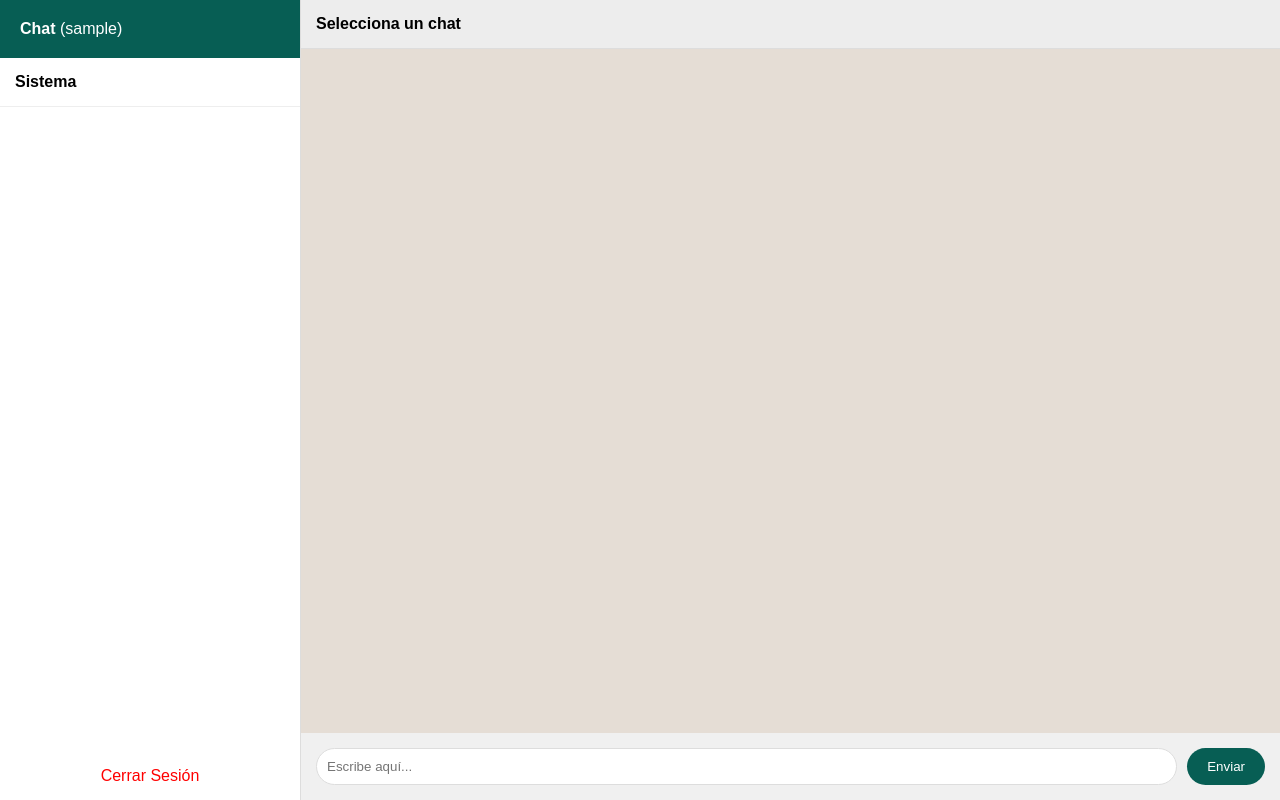
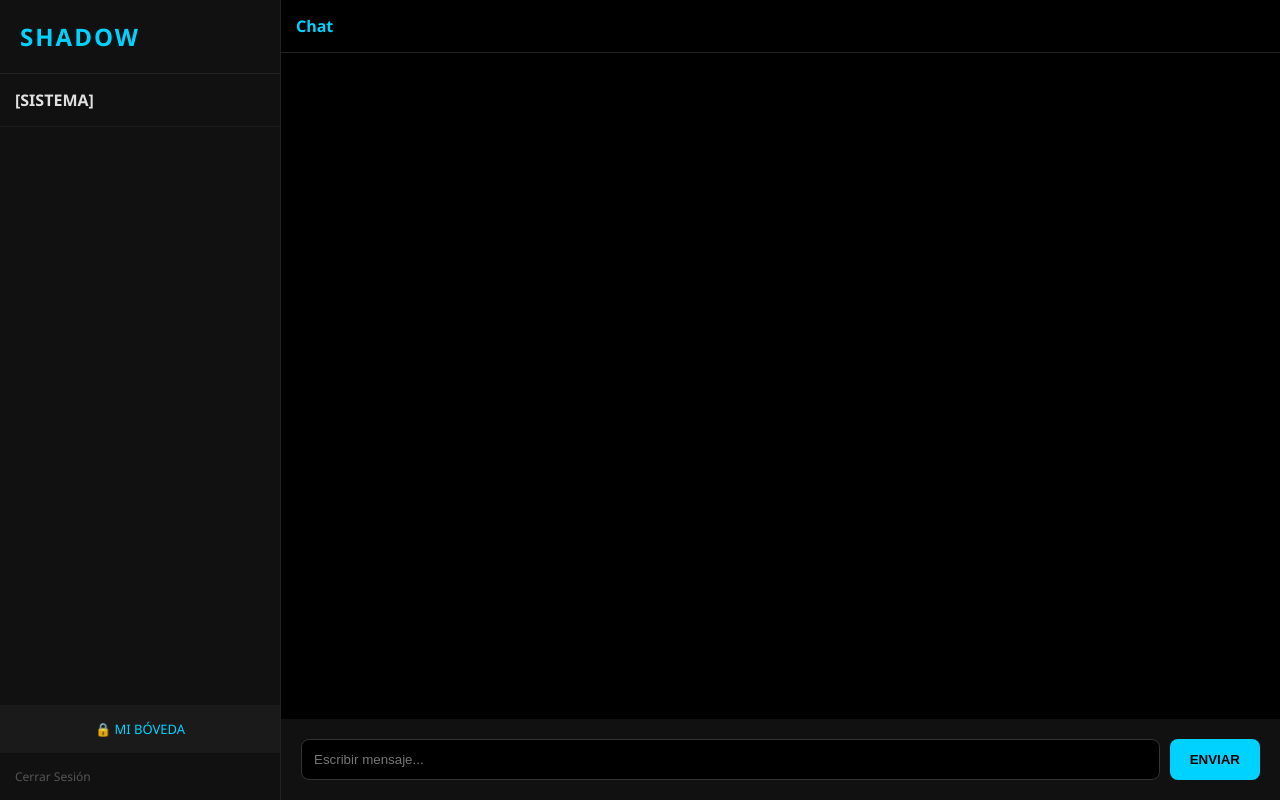
Before and after one commit to shadow345340/chat-oficial-de-shadow, a Flask app: page / in a window 1280 px wide. Run offline with Flask 3, Linux system fonts and the light colour scheme; the visitor is signed in with stand-in values (Sample User, id 1); some libraries are stand-ins or nearby versions.

Commit message:
Update chat.html

```diff
--- a/templates/chat.html
+++ b/templates/chat.html
@@ -1,79 +1,65 @@
 <!DOCTYPE html>
-<html lang="es">
+<html>
 <head>
-    <meta charset="UTF-8">
     <meta name="viewport" content="width=device-width, initial-scale=1.0">
-    <title>Chat</title>
+    <title>Chat Shadow</title>
     <script src="https://cdnjs.cloudflare.com/ajax/libs/socket.io/4.0.1/socket.io.js"></script>
     <style>
-        body { margin: 0; font-family: sans-serif; display: flex; height: 100vh; background: #e5ddd5; }
-        .sidebar { width: 300px; background: white; border-right: 1px solid #ddd; display: flex; flex-direction: column; }
-        .header-side { padding: 20px; background: #075e54; color: white; }
-        .user-item { padding: 15px; border-bottom: 1px solid #eee; cursor: pointer; }
-        .user-item:hover { background: #f5f5f5; }
-        .main-chat { flex: 1; display: flex; flex-direction: column; }
-        .chat-header { padding: 15px; background: #ededed; border-bottom: 1px solid #ddd; font-weight: bold; }
-        #chat-window { flex: 1; padding: 20px; overflow-y: auto; display: flex; flex-direction: column; gap: 10px; }
-        .msg { padding: 8px 12px; border-radius: 8px; max-width: 70%; font-size: 15px; }
-        .sent { align-self: flex-end; background: #dcf8c6; }
-        .received { align-self: flex-start; background: white; }
-        .input-area { padding: 15px; background: #f0f0f0; display: flex; gap: 10px; }
-        input { flex: 1; padding: 10px; border-radius: 20px; border: 1px solid #ddd; outline: none; }
-        button { background: #075e54; color: white; border: none; padding: 10px 20px; border-radius: 20px; cursor: pointer; }
+        :root { --bg: #050505; --neon: #00d2ff; --panel: #111; --txt: #e0e0e0; }
+        body { margin: 0; font-family: 'Segoe UI', sans-serif; background: var(--bg); color: var(--txt); display: flex; height: 100vh; }
+        .side { width: 280px; background: var(--panel); border-right: 1px solid #222; display: flex; flex-direction: column; }
+        .side h2 { padding: 20px; color: var(--neon); text-transform: uppercase; letter-spacing: 2px; border-bottom: 1px solid #222; margin: 0; }
+        .user { padding: 15px; cursor: pointer; border-bottom: 1px solid #1a1a1a; transition: 0.3s; }
+        .user:hover { background: #1a1a1a; color: var(--neon); }
+        .main { flex: 1; display: flex; flex-direction: column; background: #000; }
+        #win { flex: 1; padding: 20px; overflow-y: auto; display: flex; flex-direction: column; gap: 10px; }
+        .msg { padding: 10px 15px; border-radius: 12px; max-width: 75%; line-height: 1.4; }
+        .sent { align-self: flex-end; background: var(--neon); color: #000; font-weight: 500; }
+        .recv { align-self: flex-start; background: #222; color: var(--txt); }
+        .input-bar { padding: 20px; display: flex; gap: 10px; background: var(--panel); }
+        input { flex: 1; background: #000; border: 1px solid #333; color: white; padding: 12px; border-radius: 8px; outline: none; }
+        input:focus { border-color: var(--neon); }
+        button { background: var(--neon); border: none; padding: 10px 20px; border-radius: 8px; cursor: pointer; font-weight: bold; }
+        .btn-vault { margin-top: auto; padding: 15px; text-align: center; background: #1a1a1a; color: var(--neon); text-decoration: none; font-size: 13px; }
     </style>
 </head>
 <body>
-    <div class="sidebar">
-        <div class="header-side"><b>Chat</b> ({{ me }})</div>
-        <div class="user-item" onclick="selectUser('Sistema')"><b>Sistema</b></div>
+    <div class="side">
+        <h2>Shadow</h2>
+        <div class="user" onclick="select('Sistema')"><b>[SISTEMA]</b></div>
         {% for u in users %}
-        <div class="user-item" onclick="selectUser('{{ u.username }}')">{{ u.username }}</div>
+        <div class="user" onclick="select('{{ u.username }}')">{{ u.username }}</div>
         {% endfor %}
-        <a href="/logout" style="margin-top:auto; padding:15px; text-align:center; color:red; text-decoration:none;">Cerrar Sesión</a>
+        <a href="/vault" class="btn-vault">🔒 MI BÓVEDA</a>
+        <a href="/logout" style="padding: 15px; color: #555; text-decoration: none; font-size: 12px;">Cerrar Sesión</a>
     </div>
-    <div class="main-chat">
-        <div class="chat-header" id="current-user">Selecciona un chat</div>
-        <div id="chat-window"></div>
-        <div class="input-area">
-            <input type="text" id="msg-input" placeholder="Escribe aquí...">
-            <button onclick="send()">Enviar</button>
+    <div class="main">
+        <div style="padding: 15px; border-bottom: 1px solid #222; font-weight: bold; color: var(--neon);" id="cur">Chat</div>
+        <div id="win"></div>
+        <div class="input-bar">
+            <input type="text" id="in" placeholder="Escribir mensaje...">
+            <button onclick="send()">ENVIAR</button>
         </div>
     </div>
-
     <script>
         const socket = io();
-        let activeUser = "";
+        let active = "";
         const me = "{{ me }}";
-
-        function selectUser(name) {
-            activeUser = name;
-            document.getElementById('current-user').innerText = activeUser;
-            document.getElementById('chat-window').innerHTML = "";
-            fetch('/get_messages/' + activeUser).then(r => r.json()).then(data => {
-                data.forEach(m => drawMsg(m.c, m.s === me));
-            });
+        function select(u) {
+            active = u; document.getElementById('cur').innerText = active; document.getElementById('win').innerHTML = "";
+            fetch('/h/'+u).then(r=>r.json()).then(data=> data.forEach(m=> draw(m.c, m.s==me)));
         }
-
         function send() {
-            const input = document.getElementById('msg-input');
-            if (!activeUser || !input.value) return;
-            socket.emit('send_msg', { to: activeUser, msg: input.value });
-            input.value = "";
+            let i = document.getElementById('in');
+            if(!active || !i.value) return;
+            socket.emit('send_msg', {to: active, msg: i.value});
+            i.value = "";
         }
-
-        socket.on('recv_msg', d => {
-            if ((d.from === me && d.to === activeUser) || (d.from === activeUser && d.to === me)) {
-                drawMsg(d.msg, d.from === me);
-            }
-        });
-
-        function drawMsg(txt, isMe) {
-            const win = document.getElementById('chat-window');
-            const div = document.createElement('div');
-            div.className = 'msg ' + (isMe ? 'sent' : 'received');
-            div.innerText = txt;
-            win.appendChild(div);
-            win.scrollTop = win.scrollHeight;
+        socket.on('recv_msg', d => { if((d.from==me && d.to==active) || (d.from==active && d.to==me)) draw(d.msg, d.from==me); });
+        function draw(t, m) {
+            let w = document.getElementById('win'); let d = document.createElement('div');
+            d.className = 'msg ' + (m ? 'sent' : 'recv'); d.innerText = t;
+            w.appendChild(d); w.scrollTop = w.scrollHeight;
         }
     </script>
 </body>
```
